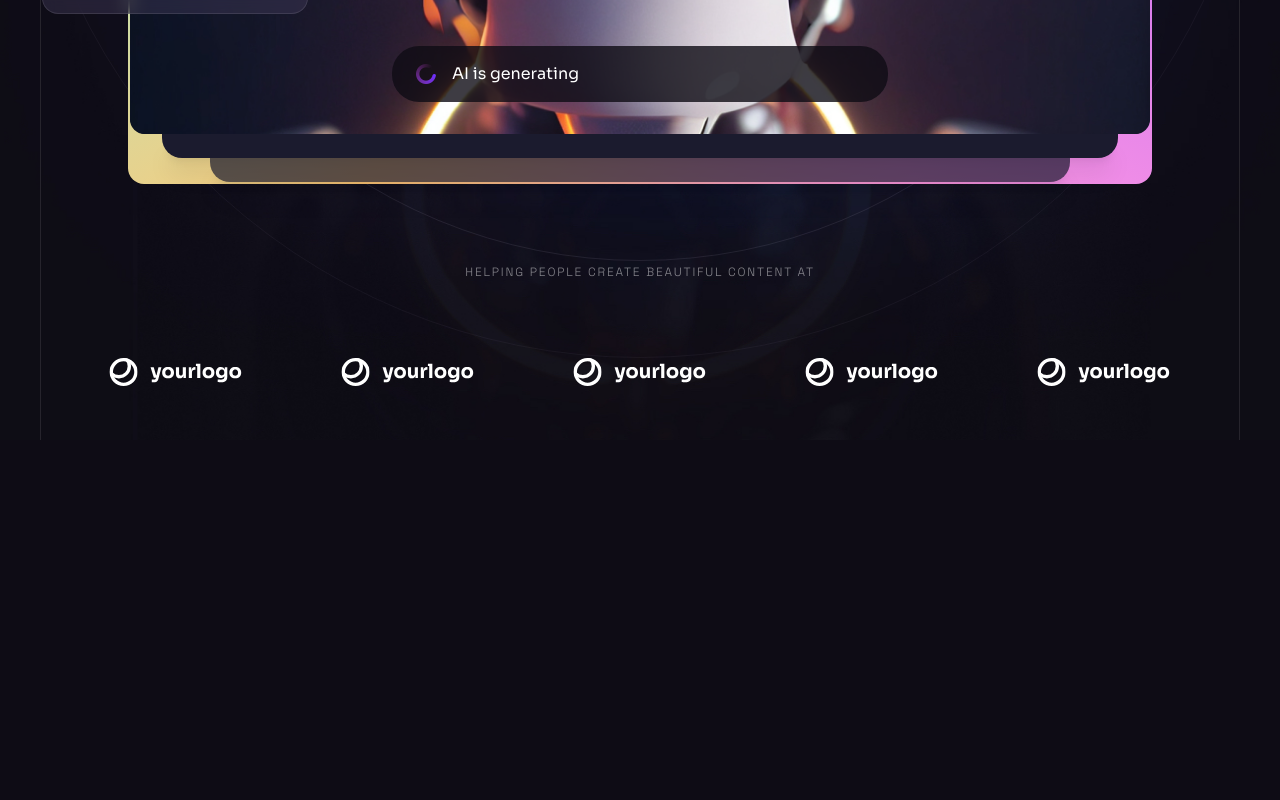
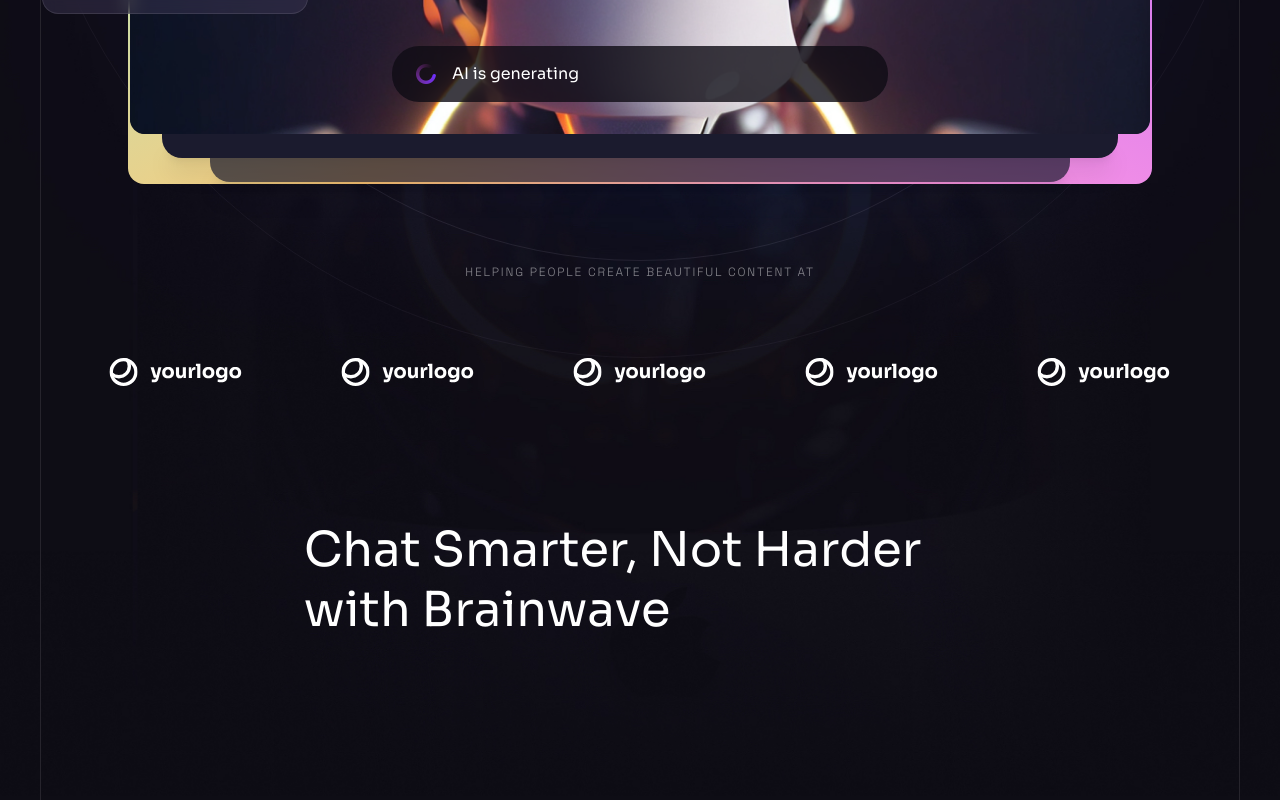
Before and after one commit to SnayderRodrigues/react-tailwind-study, a React (Vite) app: page / in a window 1280 px wide. Shown: the part 958-1758 px from the top of the page. Before the commit the page ends 1398 px from the top, so only its background shows below. Built offline with nearby package versions, Linux system fonts and the light colour scheme.

Commit message:
add benefits section and headings component

```diff
--- a/src/App.jsx
+++ b/src/App.jsx
@@ -1,4 +1,5 @@
 import ButtonGradient from "./assets/svg/ButtonGradient";
+import Benefits from "./components/Benefits";
 import Header from "./components/Header";
 import Hero from "./components/Hero";
 
@@ -8,6 +9,7 @@ const App = () => {
       <div className="pt-[4.75rem] lg:pt-[5.25rem] overflow-hidden">
         <Header />
         <Hero />
+        <Benefits />
       </div>
       <ButtonGradient />
     </>
--- /dev/null
+++ b/src/components/Benefits.jsx
@@ -0,0 +1,17 @@
+import Heading from "./Heading";
+import Section from "./Section";
+
+const Benefits = () => {
+  return (
+    <Section id="features">
+      <div className="container relative z-2">
+        <Heading
+          className="md:max-w-md lg:max-w-2xl"
+          title="Chat Smarter, Not Harder with Brainwave"
+        />
+      </div>
+    </Section>
+  );
+};
+
+export default Benefits;
--- /dev/null
+++ b/src/components/Heading.jsx
@@ -0,0 +1,9 @@
+const Heading = ({ className, title }) => {
+  return (
+    <div className={`${className} max-w-[50rem] mx-auto mb-12 lg:mb-20`}>
+      {title && <h2 className="h2">{title}</h2>}
+    </div>
+  );
+};
+
+export default Heading;
```
